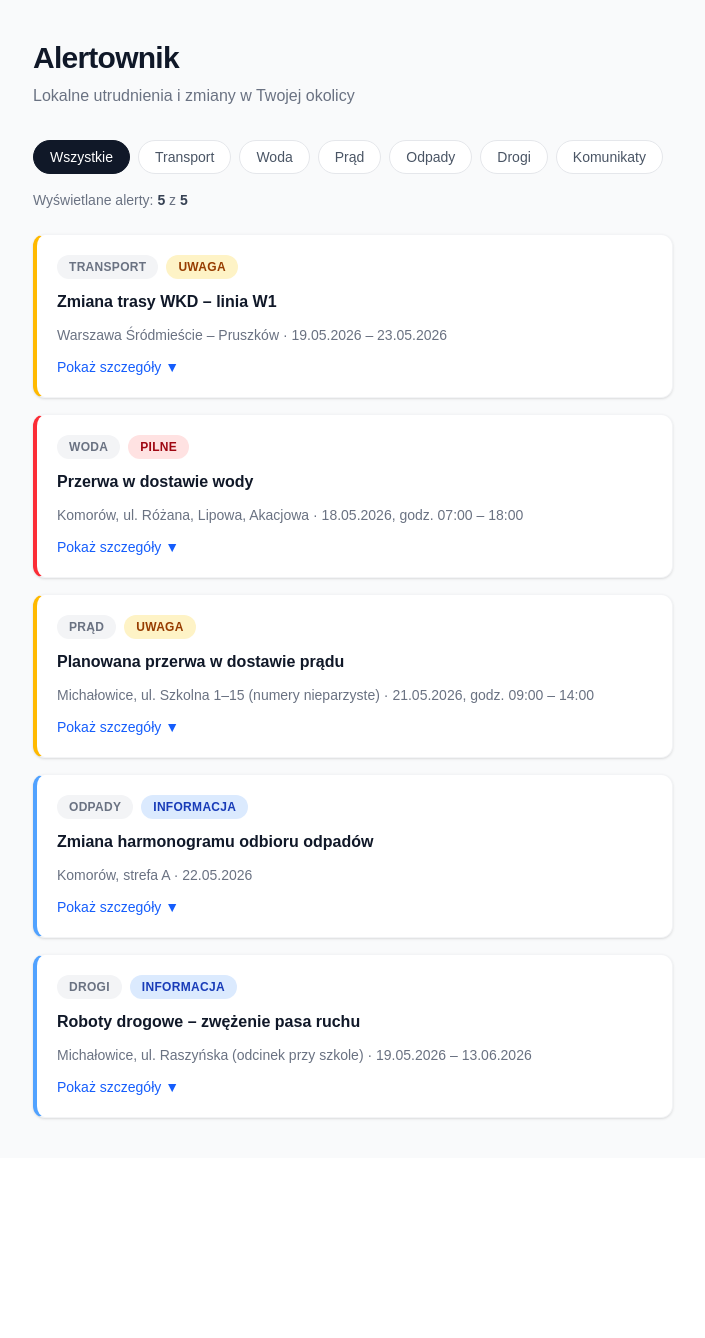
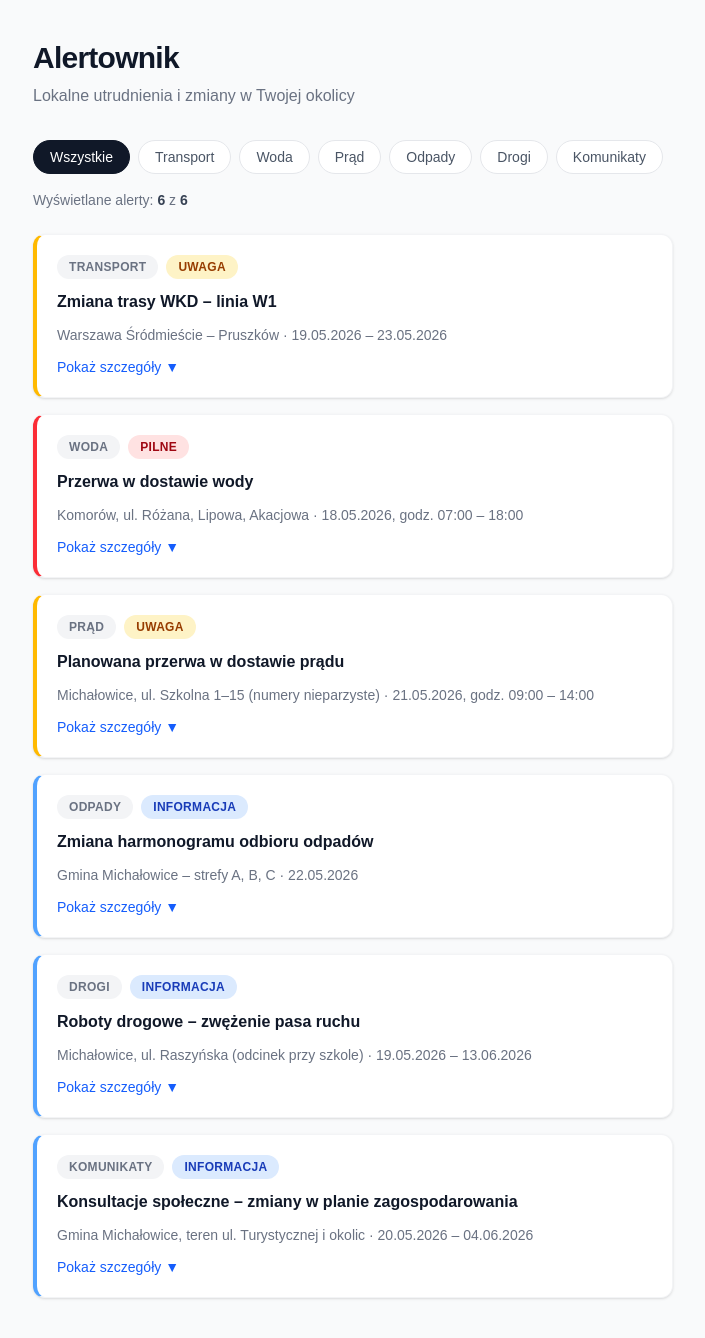
Before and after one commit to ad0wski/alertownik-mvp, a Next.js app: page / in a window 1280 px wide. Shown: the whole page, without its empty margins (287-992 px from the left). Before the commit the page ends 1158 px from the top, so only its background shows below. Built offline with nearby package versions, Linux system fonts and the light colour scheme.

Commit message:
Improve sample alerts and source links

```diff
--- a/src/components/AlertCard.tsx
+++ b/src/components/AlertCard.tsx
@@ -137,14 +137,18 @@ export function AlertCard({ alert }: { alert: Alert }) {
             </dt>
             <dd className="text-sm text-gray-800 flex flex-wrap items-center gap-3">
               <span>{alert.sourceName}</span>
-              <a
-                href={alert.sourceUrl ?? "#"}
-                target={isRealLink ? "_blank" : undefined}
-                rel={isRealLink ? "noopener noreferrer" : undefined}
-                className="text-xs font-medium text-blue-600 hover:text-blue-800 hover:underline"
-              >
-                Zobacz źródło →
-              </a>
+              {isRealLink ? (
+                <a
+                  href={alert.sourceUrl}
+                  target="_blank"
+                  rel="noopener noreferrer"
+                  className="text-xs font-medium text-blue-600 hover:text-blue-800 hover:underline"
+                >
+                  Zobacz źródło →
+                </a>
+              ) : (
+                <span className="text-xs text-gray-400">Źródło niedostępne</span>
+              )}
             </dd>
           </div>
         </dl>
--- a/src/components/AlertList.tsx
+++ b/src/components/AlertList.tsx
@@ -57,9 +57,14 @@ export function AlertList() {
       {/* Alert cards */}
       <section className="flex flex-col gap-4">
         {filtered.length === 0 ? (
-          <p className="text-sm text-gray-400 text-center py-10">
-            Brak alertów w tej kategorii.
-          </p>
+          <div className="text-center py-12">
+            <p className="text-sm font-medium text-gray-500">
+              Brak alertów w tej kategorii.
+            </p>
+            <p className="text-sm text-gray-400 mt-1">
+              Spróbuj wybrać inną kategorię albo wróć później.
+            </p>
+          </div>
         ) : (
           filtered.map((alert) => <AlertCard key={alert.id} alert={alert} />)
         )}
--- a/src/data/sampleAlerts.ts
+++ b/src/data/sampleAlerts.ts
@@ -14,7 +14,7 @@ export const sampleAlerts: Alert[] = [
     action:
       "Sprawdź aktualne rozkłady jazdy na stronie WKD lub w aplikacji mobilnej.",
     sourceName: "WKD – Warszawska Kolej Dojazdowa",
-    sourceUrl: "#",
+    sourceUrl: "https://wkd.com.pl/aktualnosci/",
   },
   {
     id: "2",
@@ -27,9 +27,9 @@ export const sampleAlerts: Alert[] = [
     change:
       "Brak dostawy wody pitnej z powodu awarii sieci wodociągowej. Prace naprawcze trwają.",
     action:
-      "Zaopatrz się w wodę pitną z wyprzedzeniem. W razie pytań dzwoń na infolinię MPWiK.",
+      "Zaopatrz się w wodę pitną z wyprzedzeniem. W razie pytań dzwoń na infolinię MPWiK: 22 758 50 50.",
     sourceName: "MPWiK Pruszków",
-    sourceUrl: "#",
+    sourceUrl: "https://www.pruszkow.pl/",
   },
   {
     id: "3",
@@ -40,25 +40,25 @@ export const sampleAlerts: Alert[] = [
     startsAt: "2026-05-21T09:00",
     endsAt: "2026-05-21T14:00",
     change:
-      "Brak energii elektrycznej z powodu planowanych prac konserwacyjnych sieci elektroenergetycznej Energa Operator.",
+      "Brak energii elektrycznej z powodu planowanych prac konserwacyjnych sieci elektroenergetycznej PGE Dystrybucja.",
     action:
       "Zabezpiecz urządzenia wrażliwe na brak zasilania. Naładuj telefon i powerbanki dzień wcześniej.",
-    sourceName: "Energa Operator SA",
-    sourceUrl: "#",
+    sourceName: "PGE Dystrybucja SA",
+    sourceUrl: "https://pgedystrybucja.pl/wylaczenia/planowane-wylaczenia",
   },
   {
     id: "4",
     category: "waste",
     severity: "info",
     title: "Zmiana harmonogramu odbioru odpadów",
-    place: "Komorów, strefa A",
+    place: "Gmina Michałowice – strefy A, B, C",
     startsAt: "2026-05-22",
     change:
       "Odbiór odpadów komunalnych (zmieszanych i segregowanych) przesunięty o jeden dzień z powodu Święta Bożego Ciała.",
     action:
-      "Wystaw pojemniki w czwartek 22 maja zamiast w środę. Aktualny harmonogram dostępny na stronie gminy.",
-    sourceName: "Urząd Gminy Michałowice",
-    sourceUrl: "#",
+      "Wystaw pojemniki w czwartek 22 maja zamiast w środę. Aktualny harmonogram sprawdzisz w aplikacji Eco-Harmonogram.",
+    sourceName: "Gmina Michałowice / Eco-Harmonogram",
+    sourceUrl: "https://www.pruszkow.pl/aplikacja-eco-harmonogram/",
   },
   {
     id: "5",
@@ -73,6 +73,21 @@ export const sampleAlerts: Alert[] = [
     action:
       "Uwzględnij możliwe opóźnienia w podróży. Rozważ alternatywną trasę przez ul. Parkową.",
     sourceName: "Zarząd Dróg Powiatu Pruszkowskiego",
-    sourceUrl: "#",
+    sourceUrl: "https://www.pruszkow-powiat.pl/",
+  },
+  {
+    id: "6",
+    category: "municipal",
+    severity: "info",
+    title: "Konsultacje społeczne – zmiany w planie zagospodarowania",
+    place: "Gmina Michałowice, teren ul. Turystycznej i okolic",
+    startsAt: "2026-05-20",
+    endsAt: "2026-06-04",
+    change:
+      "Urząd Gminy Michałowice prowadzi konsultacje dotyczące zmian w Miejscowym Planie Zagospodarowania Przestrzennego dla rejonu ul. Turystycznej.",
+    action:
+      "Zapoznaj się z projektem planu na stronie gminy. Uwagi składaj w formie pisemnej w urzędzie lub przez formularz online do 4 czerwca 2026.",
+    sourceName: "Urząd Gminy Michałowice",
+    sourceUrl: "https://www.michalowice.pl/dzieje-sie/aktualnosci/komunikaty",
   },
 ];
```
